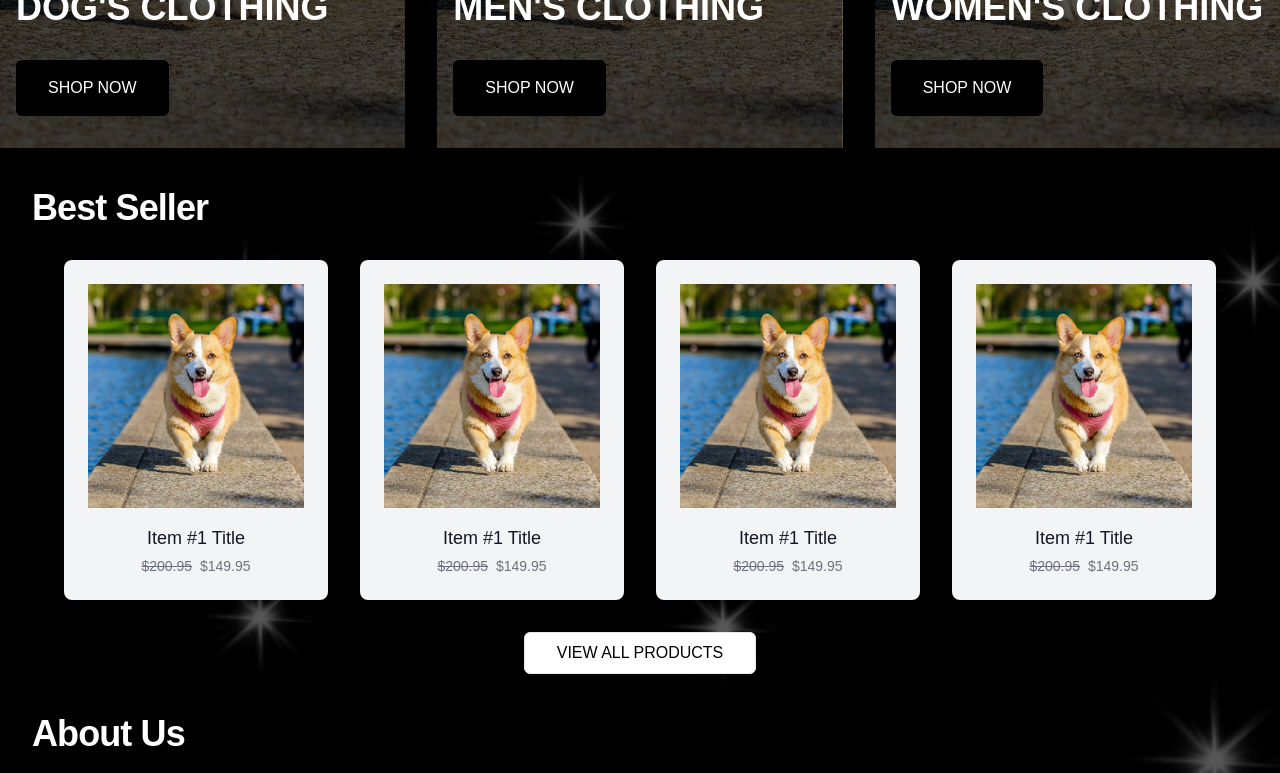
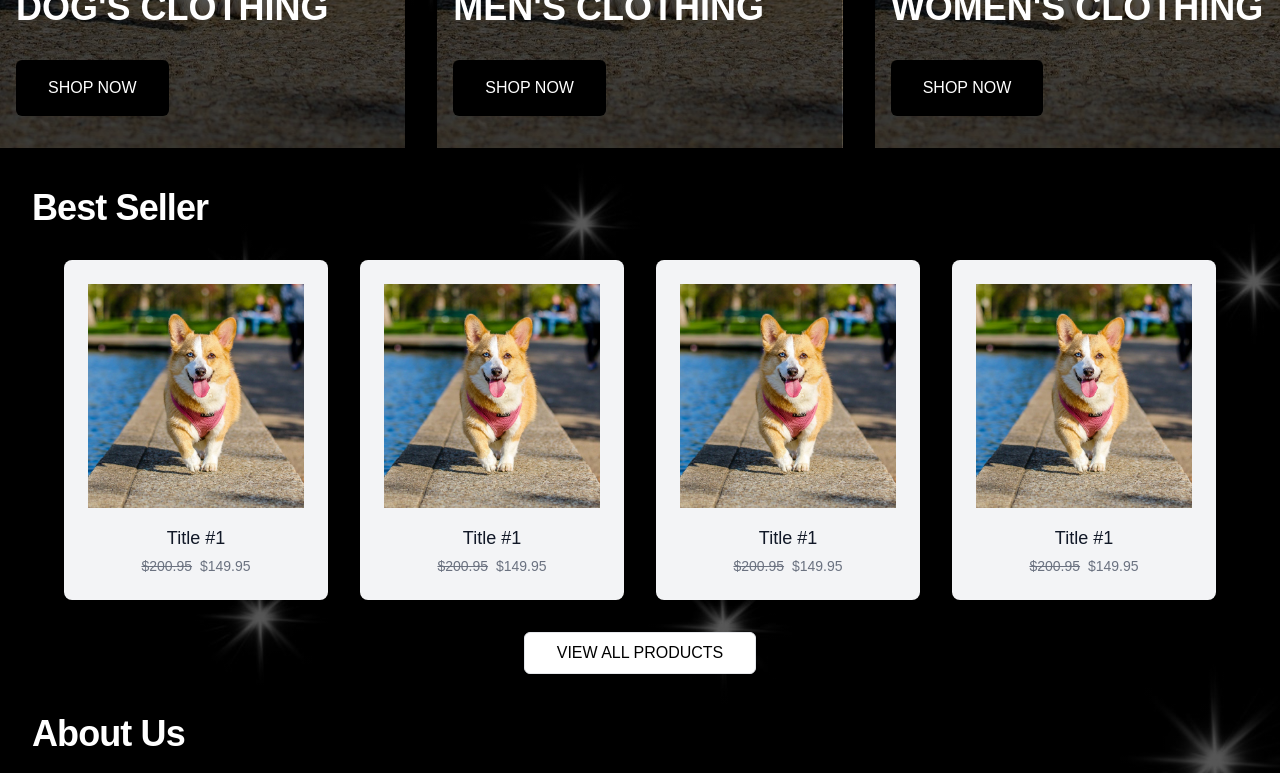
Before and after one commit to antdoan123/corgiville, a Next.js app: page / in a window 1280 px wide. Shown: the part 1696-2469 px from the top of the page. Built offline with nearby package versions, Linux system fonts and the light colour scheme.

Commit message:
animation

```diff
--- a/components/About.tsx
+++ b/components/About.tsx
@@ -8,7 +8,7 @@ function About() {
         <h2 className="text-3xl font-extrabold tracking-tight text-white sm:text-4xl">
           About Us
         </h2>
-        <div className="mt-10 flex flex-col md:flex-row gap-8 items-center justify-center">
+        <div className="mt-10 flex flex-col lg:flex-row gap-8 items-center justify-center">
           <Image
             width={"480"}
             height={"220"}
--- a/components/Categories.tsx
+++ b/components/Categories.tsx
@@ -1,53 +1,48 @@
 import Link from "next/link";
 import React from "react";
+import { motion, stagger, useAnimate } from "framer-motion";
 
 function Categories() {
+  const categories = [
+    {
+      title: "Dog's Clothing",
+      href: "/",
+    },
+    {
+      title: "Men's Clothing",
+      href: "/",
+    },
+    {
+      title: "Women's Clothing",
+      href: "/",
+    },
+  ];
+
   return (
     <div className="h-full bg-hm bg-cover">
       <div className="mx-auto max-w-7xl grid grid-cols-1 md:grid-cols-2 lg:grid-cols-3 gap-8 mt-10 ">
-
-        <div className="h-screen bg-my bg-cover bg-center text-white lg:hover:scale-105 transition ease-in-out">
+        {categories.map((category, index) => (
+          <motion.div
+            key={category.title}
+            initial={{ opacity: 0 }}
+            viewport={{ once: true }}
+            whileInView={{ opacity: 1}}
+            transition={{ duration: 0.5, delay: index * 0.2 }}
+            className="h-screen bg-my bg-cover bg-center text-white lg:hover:scale-105 transition ease-in-out"
+          >
             <div className="h-screen flex flex-col items-start justify-end mx-4">
               <h1 className="uppercase font-bold text-3xl md:text-4xl ">
-              Dog&apos;s Clothing
+                {category.title}
               </h1>
               <Link
-              href="/"
+                href={category.href}
                 className="my-8 rounded-md bg-black py-4 px-8 text-md uppercase hover:cursor-pointer hover:text-yellow-200"
               >
                 Shop Now
               </Link>
             </div>
-        </div>
-
-        <div className="h-screen bg-my bg-cover bg-center text-white lg:hover:scale-105 transition ease-in-out">
-          <div className="h-screen flex flex-col items-start justify-end mx-4">
-            <h1 className="uppercase font-bold text-3xl md:text-4xl ">
-              Men&apos;s Clothing
-            </h1>
-            <Link
-              href="/"
-              className="my-8 rounded-md bg-black py-4 px-8 text-md uppercase hover:cursor-pointer hover:text-yellow-200"
-            >
-              Shop Now
-            </Link>
-          </div>
-        </div>
-
-        <div className="h-screen bg-my bg-cover bg-center text-white lg:hover:scale-105 transition ease-in-out">
-          <div className="h-screen flex flex-col items-start justify-end mx-4">
-            <h1 className="uppercase font-bold text-3xl md:text-4xl ">
-              Women&apos;s Clothing
-            </h1>
-            <Link
-              href="/"
-              className="my-8 rounded-md bg-black py-4 px-8 text-md uppercase hover:cursor-pointer hover:text-yellow-200"
-            >
-              Shop Now
-            </Link>
-          </div>
-        </div>
-
+          </motion.div>
+        ))}
       </div>
     </div>
   );
--- a/components/FeaturesSection.tsx
+++ b/components/FeaturesSection.tsx
@@ -1,7 +1,35 @@
 import Link from "next/link";
 import React from "react";
+import { motion } from "framer-motion";
 
 function FeaturesSection() {
+  const features = [
+    {
+      id: 1,
+      img: "/corgihero.jpg",
+      title: "Title #1",
+      price: "$149.95",
+    },
+    {
+      id: 2,
+      img: "/corgihero.jpg",
+      title: "Title #1",
+      price: "$149.95",
+    },
+    {
+      id: 3,
+      img: "/corgihero.jpg",
+      title: "Title #1",
+      price: "$149.95",
+    },
+    {
+      id: 4,
+      img: "/corgihero.jpg",
+      title: "Title #1",
+      price: "$149.95",
+    },
+  ];
+
   return (
     <div className="mt-10">
       <div className="mx-auto max-w-7xl px-4 sm:px-6 lg:px-8">
@@ -10,89 +38,44 @@ function FeaturesSection() {
         </h2>
 
         <div className="flex flex-wrap mx-4 mt-8">
-          <div className="w-full sm:w-1/2 lg:w-1/4 px-4 mb-8 ">
+          {features.map((feature, index) => (
+            <motion.div
+              key={feature.title}
+              initial={{ opacity: 0 }}
+              viewport={{ once: true }}
+              whileInView={{ opacity: 1 }}
+              transition={{ duration: 0.5, delay: index * 0.2 }}
+              className="w-full sm:w-1/2 lg:w-1/4 px-4 mb-8 "
+            >
               <div className="flex flex-col items-center justify-center bg-gray-100 p-6 rounded-lg shadow-lg transition-transform hover:scale-103">
                 <div className=" flex-shrink-0 w-full h-56 overflow-hidden">
                   <img
                     className="hover:scale-105 object-cover object-center w-full h-full"
-                  src="/corgihero.jpg"
+                    src={feature.img}
                     alt=""
                   />
                 </div>
                 <div className=" mt-4 text-center">
                   <h3 className="hover:underline hover:cursor-pointer text-lg font-medium text-gray-900">
-                  Item #1 Title
+                    {feature.title}
                   </h3>
                   <p className="mt-1 text-sm text-gray-500">
-                  <span className="line-through pr-1">$200.95</span> $149.95
+                    <span className="line-through pr-1">$200.95</span>{" "}
+                    {feature.price}
                   </p>
                 </div>
               </div>
-          </div>
-
-          <div className="w-full sm:w-1/2 lg:w-1/4 px-4 mb-8">
-            <div className="flex flex-col items-center justify-center bg-gray-100 p-6 rounded-lg shadow-lg transition-transform hover:scale-103">
-              <div className=" flex-shrink-0 w-full h-56 overflow-hidden">
-                <img
-                  className="hover:scale-105 object-cover object-center w-full h-full"
-                  src="/corgihero.jpg"
-                  alt=""
-                />
-              </div>
-              <div className=" mt-4 text-center">
-                <h3 className="hover:underline hover:cursor-pointer text-lg font-medium text-gray-900">
-                  Item #1 Title
-                </h3>
-                <p className="mt-1 text-sm text-gray-500">
-                  <span className="line-through pr-1">$200.95</span> $149.95
-                </p>
-              </div>
-            </div>
-          </div>
-
-          <div className="w-full sm:w-1/2 lg:w-1/4 px-4 mb-8">
-            <div className="flex flex-col items-center justify-center bg-gray-100 p-6 rounded-lg shadow-lg transition-transform hover:scale-103">
-              <div className=" flex-shrink-0 w-full h-56 overflow-hidden">
-                <img
-                  className="hover:scale-105 object-cover object-center w-full h-full"
-                  src="/corgihero.jpg"
-                  alt=""
-                />
-              </div>
-              <div className=" mt-4 text-center">
-                <h3 className="hover:underline hover:cursor-pointer text-lg font-medium text-gray-900">
-                  Item #1 Title
-                </h3>
-                <p className="mt-1 text-sm text-gray-500">
-                  <span className="line-through pr-1">$200.95</span> $149.95
-                </p>
-              </div>
-            </div>
-          </div>
-
-          <div className="w-full sm:w-1/2 lg:w-1/4 px-4 mb-8">
-            <div className="flex flex-col items-center justify-center bg-gray-100 p-6 rounded-lg shadow-lg transition-transform hover:scale-103">
-              <div className=" flex-shrink-0 w-full h-56 overflow-hidden">
-                <img
-                  className="hover:scale-105 object-cover object-center w-full h-full"
-                  src="/corgihero.jpg"
-                  alt=""
-                />
-              </div>
-              <div className=" mt-4 text-center">
-                <h3 className="hover:underline hover:cursor-pointer text-lg font-medium text-gray-900">
-                  Item #1 Title
-                </h3>
-                <p className="mt-1 text-sm text-gray-500">
-                  <span className="line-through pr-1">$200.95</span> $149.95
-                </p>
-              </div>
-            </div>
-          </div>
+            </motion.div>
+          ))}
         </div>
 
         <div className="flex items-center justify-center">
-            <Link href='/' className="rounded-md hover:border-yellow-200 text-md uppercase border px-8 py-2 bg-white text-black hover:text-yellow-200 hover:bg-black">View All Products</Link>
+          <Link
+            href="/"
+            className="rounded-md hover:border-yellow-200 text-md uppercase border px-8 py-2 bg-white text-black hover:text-yellow-200 hover:bg-black"
+          >
+            View All Products
+          </Link>
         </div>
       </div>
     </div>
```
Lines whose indentation alone changed are shown as unchanged.
